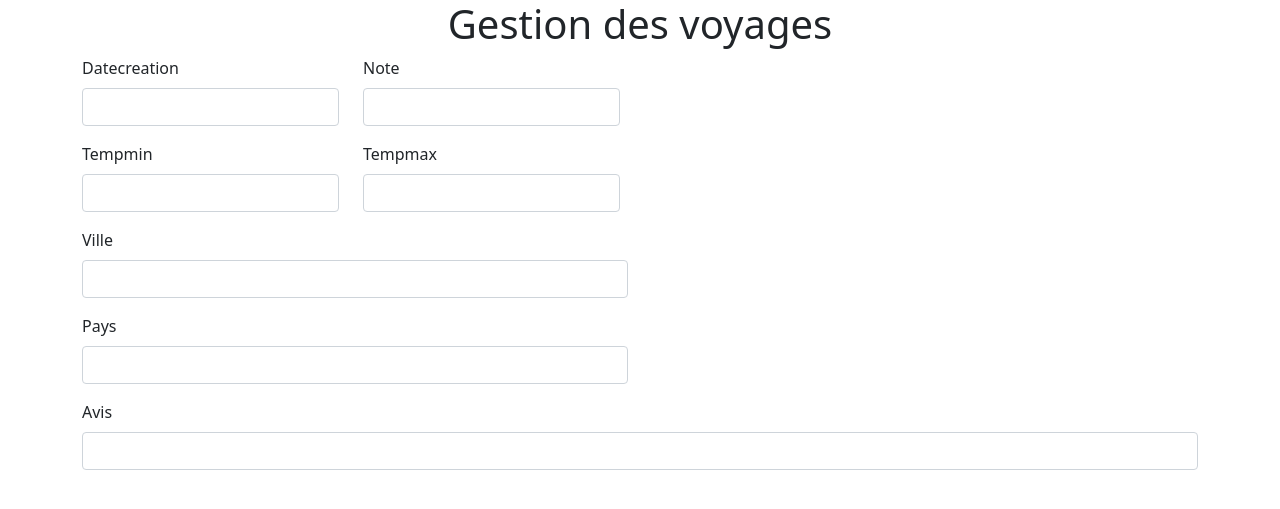
After one commit to MLDev33/mesvoyages, a Symfony app: template templates/admin/admin.voyage.edit.html.twig in a window 1280 px wide. The commit adds this page. Shown: the top 509 px of the page. Run offline with Twig, Linux system fonts and the light colour scheme; the template is opened without the code that fills it, so the values that code supplies are empty; form fields are guessed from the names that the template uses; some libraries are stand-ins or nearby versions.

Commit message:
Phase 12 : ORM (formulaire pour modifier une visite).

```diff
--- /dev/null
+++ b/templates/admin/admin.voyage.edit.html.twig
@@ -0,0 +1,36 @@
+{% extends "baseadmin.html.twig" %}
+
+{% block body %}
+    <h2>{{ visite.ville }}</h2>
+    {{ form_start(formvisite) }}
+    <div class="row">
+        <div class="col">
+            <div class="row">
+                <div class="col-auto">
+                    {{ form_row(formvisite.datecreation) }}
+                </div>
+                <div class="col-auto">
+                    {{ form_row(formvisite.note) }}
+                </div>
+                <div class="col-auto">
+                    {{ form_row(formvisite.tempmin) }}
+                </div>
+                <div class="col-auto">
+                    {{ form_row(formvisite.tempmax) }}
+                </div>
+            </div>
+            {{ form_row(formvisite.ville) }}
+            {{ form_row(formvisite.pays) }}
+        </div>
+        <div class="col">
+            <!-- emplacement image-->
+        </div>
+    </div>
+    <div class="row">
+        <div class="col">
+            {{ form_row(formvisite.avis) }}
+        </div>
+    </div>
+    {{ form_end(formvisite) }}
+
+{% endblock %}
--- a/templates/admin/admin.voyages.html.twig
+++ b/templates/admin/admin.voyages.html.twig
@@ -33,7 +33,7 @@
                         {{ visite.datecreationstring}}
                     </td>
                     <td>
-                    <a href="#" class="btn btn-secondary">Editer</a>
+                    <a href="{{ path('admin.voyage.edit', {id:visite.id}) }}" class="btn btn-secondary">Editer</a>
                     <a href="{{ path('admin.voyage.suppr', {id:visite.id}) }}" class="btn btn-danger" onclick="return confirm('Etes-vous sûr de vouloir supprimer {{ visite.ville }} ?')">Supprimer</a>
                     </td>
                 </tr>
```
Also changed, not shown: src/Controller/admin/AdminVoyagesController.php (+18 -0 lines), src/Form/VisiteType.php (added, +42 -0 lines), src/Repository/VisiteRepository.php (+16 -0 lines), 1 other file.
